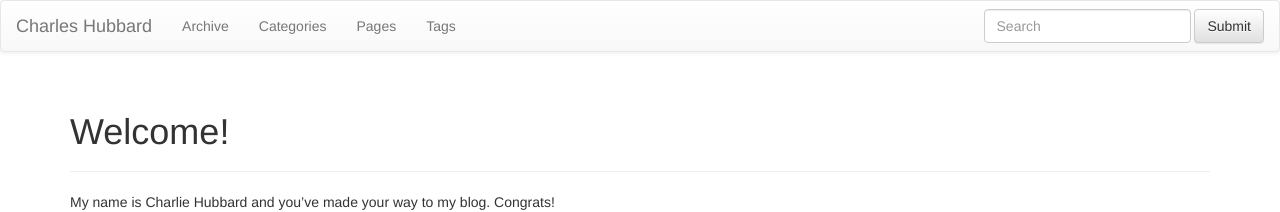
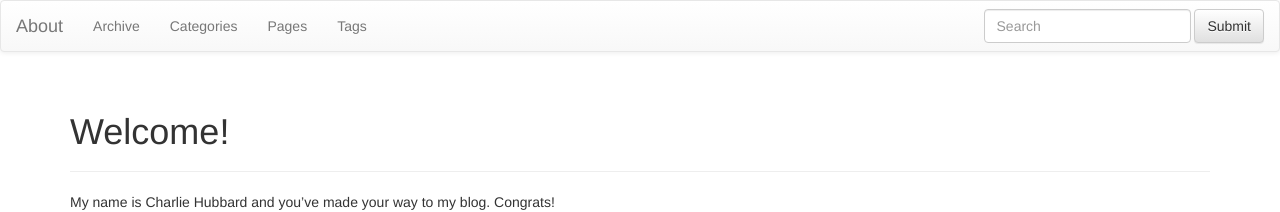
Before and after one commit to cghubbard/cghubbard.github.com, a Jekyll site: the page built from index.md, in a window 1280 px wide. Shown: the top 212 px of the page. Built offline with Jekyll 4.4.1, drawn with Linux system fonts in a browser that asks for light colours; nearby versions of some CDN libraries.

Commit message:
quick commit

```diff
--- a/_includes/themes/bootstrap-3/default.html
+++ b/_includes/themes/bootstrap-3/default.html
@@ -53,7 +53,7 @@
             <span class="icon-bar"></span>
             <span class="icon-bar"></span>
           </button>
-          <a class="navbar-brand" href="{{ HOME_PATH }}">{{ site.title }}</a>
+          <a class="navbar-brand" href="{{ HOME_PATH }}">{{ "About" }}</a>
         </div>
 
         <!-- Collect the nav links, forms, and other content for toggling -->
```
